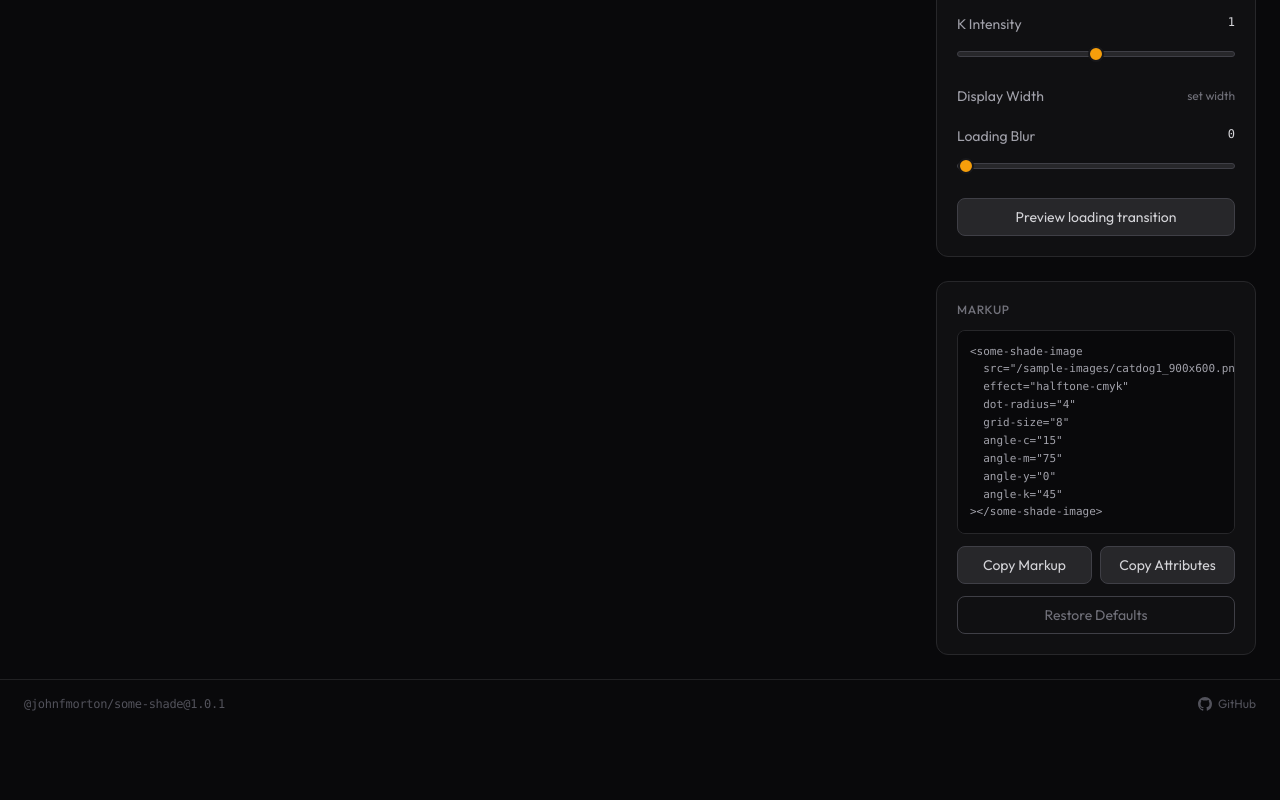
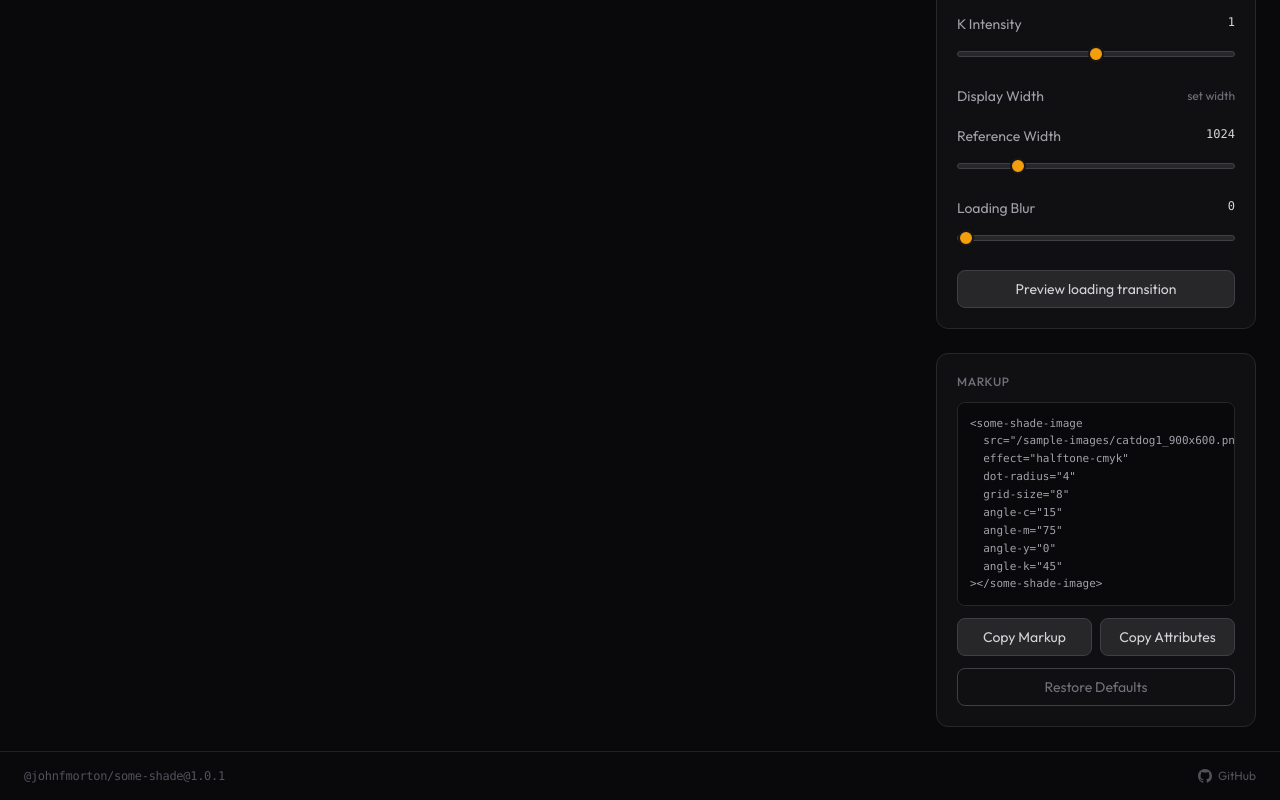
Before and after one commit to johnfmorton/some-shade-web-component, a React (Vite) app in the folder packages/playground/: page / in a window 1280 px wide. Shown: the part 898-1698 px from the top of the page. Before the commit the page ends 1626 px from the top, so only its background shows below. Built offline with nearby package versions, Linux system fonts and the light colour scheme.

Commit message:
feat: add reference-width slider to playground
Expose the new referenceWidth property in the playground UI so users
can experiment with the image-width normalization setting.

Co-Authored-By: Claude <noreply@anthropic.com>

```diff
--- a/packages/playground/src/App.tsx
+++ b/packages/playground/src/App.tsx
@@ -30,6 +30,7 @@ interface State {
   warmColor: string;
   coolColor: string;
   blendMode: number;
+  referenceWidth: number;
   loadingBlur: number;
   displayWidth: number;
 }
@@ -67,6 +68,7 @@ const initialState: State = {
   warmColor: '#d94010',
   coolColor: '#0da699',
   blendMode: 1,
+  referenceWidth: 1024,
   loadingBlur: 0,
   displayWidth: 0,
 };
@@ -98,6 +100,7 @@ const keyToAttr: Record<keyof State, string> = {
   warmColor: 'warm-color',
   coolColor: 'cool-color',
   blendMode: 'blend-mode',
+  referenceWidth: 'reference-width',
   loadingBlur: 'loading-blur',
   displayWidth: 'display-width',
 };
@@ -113,7 +116,7 @@ const numberKeys = new Set<keyof State>([
   'showC', 'showM', 'showY', 'showK', 'intensityK',
   'angle', 'dotOffsetX', 'dotOffsetY',
   'angleWarm', 'angleCool', 'showWarm', 'showCool', 'blendMode',
-  'loadingBlur', 'displayWidth',
+  'referenceWidth', 'loadingBlur', 'displayWidth',
 ]);
 
 function hydrateState(): State {
@@ -196,6 +199,7 @@ declare global {
           'warm-color'?: string;
           'cool-color'?: string;
           'blend-mode'?: number;
+          'reference-width'?: number;
           'loading-blur'?: number;
         },
         HTMLElement
@@ -293,6 +297,7 @@ export default function App() {
                 warm-color={state.warmColor}
                 cool-color={state.coolColor}
                 blend-mode={state.blendMode}
+                reference-width={state.referenceWidth}
                 loading-blur={state.loadingBlur}
               />
             ) : (
@@ -359,6 +364,8 @@ export default function App() {
             onCoolColorChange={set('coolColor')}
             blendMode={state.blendMode}
             onBlendModeChange={set('blendMode')}
+            referenceWidth={state.referenceWidth}
+            onReferenceWidthChange={set('referenceWidth')}
             loadingBlur={state.loadingBlur}
             onLoadingBlurChange={set('loadingBlur')}
             displayWidth={state.displayWidth}
--- a/packages/playground/src/components/ControlPanel.tsx
+++ b/packages/playground/src/components/ControlPanel.tsx
@@ -50,6 +50,8 @@ interface ControlPanelProps {
   onCoolColorChange: (v: string) => void;
   blendMode: number;
   onBlendModeChange: (v: number) => void;
+  referenceWidth: number;
+  onReferenceWidthChange: (v: number) => void;
   loadingBlur: number;
   onLoadingBlurChange: (v: number) => void;
   displayWidth: number;
@@ -278,6 +280,9 @@ export default function ControlPanel(props: ControlPanelProps) {
         )}
       </div>
 
+      {/* Reference width */}
+      <Slider label="Reference Width" value={props.referenceWidth} onChange={props.onReferenceWidthChange} min={256} max={4096} step={64} />
+
       {/* Loading blur */}
       <Slider label="Loading Blur" value={props.loadingBlur} onChange={props.onLoadingBlurChange} min={0} max={40} step={1} />
       <button
```
